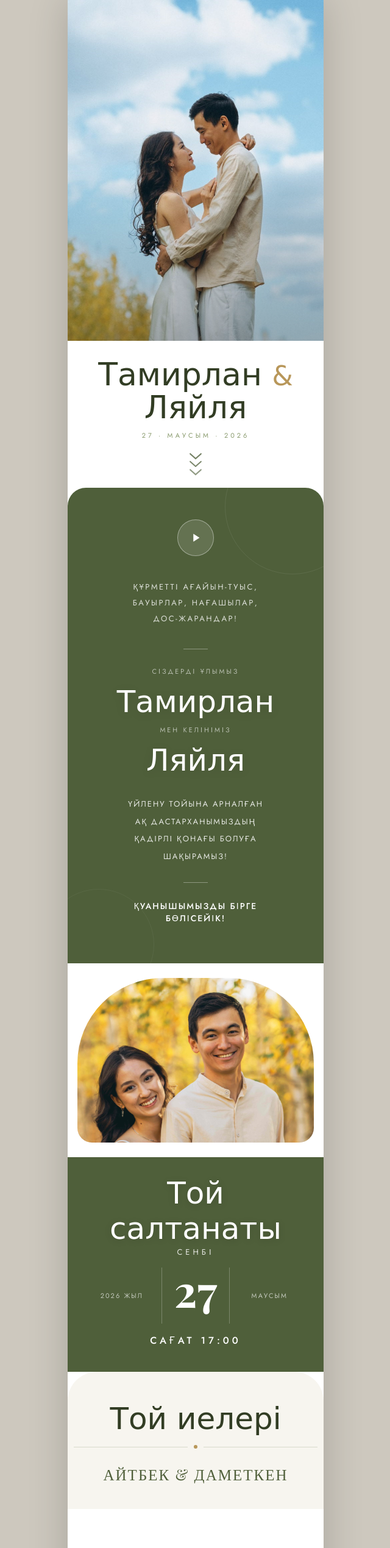
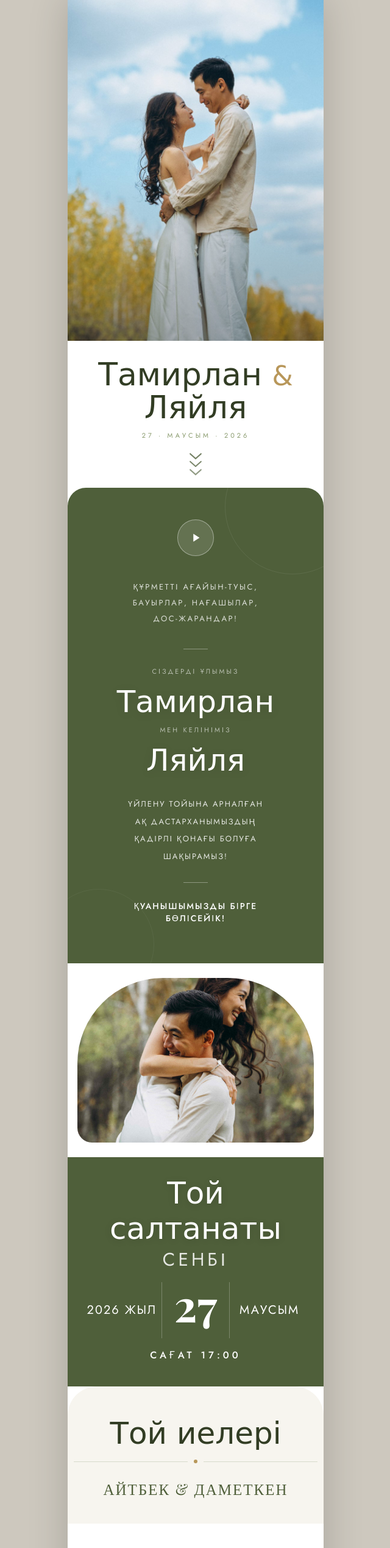
Before and after one commit to Tamaaa14/tamirlan.lyailya.wedding, a plain HTML site: page index.html in a window 1280 px wide. Shown: the top 2539 px of the page at 61% size, without its empty margins (319-959 px from the left). Drawn offline with nearby package versions, Linux system fonts and the light colour scheme; a web font is replaced by a local one.

Commit message:
Add files via upload

```diff
--- a/index.html
+++ b/index.html
@@ -108,7 +108,7 @@
   width:100%;
   height:100%;
   object-fit:cover;
-  object-position:center top;
+  object-position: 50% 60%;
   display:block;
 }
 
@@ -337,7 +337,7 @@
 .date-photo-wrap img{
   width:100%;height:100%;
   object-fit:cover;
-  object-position:center top;
+  object-position:50% 70%;
 }
 
 /* Date card */
@@ -360,7 +360,7 @@
 
 .date-weekday{
   font-family:'Jost',sans-serif;
-  font-size:13px;
+  font-size:30px;
   letter-spacing:5px;
   text-transform:uppercase;
   color:rgba(255,255,255,.85);
@@ -378,9 +378,9 @@
   flex:1;
   text-align:center;
   font-family:'Jost',sans-serif;
-  font-size:11px;
+  font-size:20px;
   letter-spacing:2px;
-  color:rgba(255,255,255,.65);
+  color:rgba(255,255,255,255);
   text-transform:uppercase;
   line-height:1.6;
 }
@@ -665,7 +665,7 @@
 .cd-photo img{
   width:100%;height:100%;
   object-fit:cover;
-  object-position:center 20%;
+  object-position:50% 15%;
 }
 .cd-photo::after{
   content:'';
@@ -914,7 +914,7 @@
 
   <div class="cover-arch-frame" style="height:520px">
     <div class="cover-photo">
-      <img id="img-cover" src="hero.jpg" alt="Жас жұбайлар" onerror="this.style.display='none'" style="border-radius: 0 0 0px 0px;";>
+      <img id="img-cover" src="hero2.jpg" alt="Жас жұбайлар" onerror="this.style.display='none'" style="border-radius: 0 0 0px 0px;";>
     </div>
 
     <!-- Names top-right -->
@@ -1185,8 +1185,8 @@
   music:       "music.mp3",
 
   /* 📸 Фото (имена файлов или URL) */
-  photoCover:    "hero.jpg",
-  photoDate:     "10.jpg",
+  photoCover:    "hero2.jpg",
+  photoDate:     "8.jpg",
   photoVenue:    "4.jpg",
   photoCountdown:"2.jpg",
   photoProg1:    "2.jpg",
@@ -1201,7 +1201,6 @@
     "5.jpg",
     "6.jpg",
     "7.jpg",
-    "8.jpg",
     "9.jpg",
     "10.jpg",
     "11.jpg",
```
